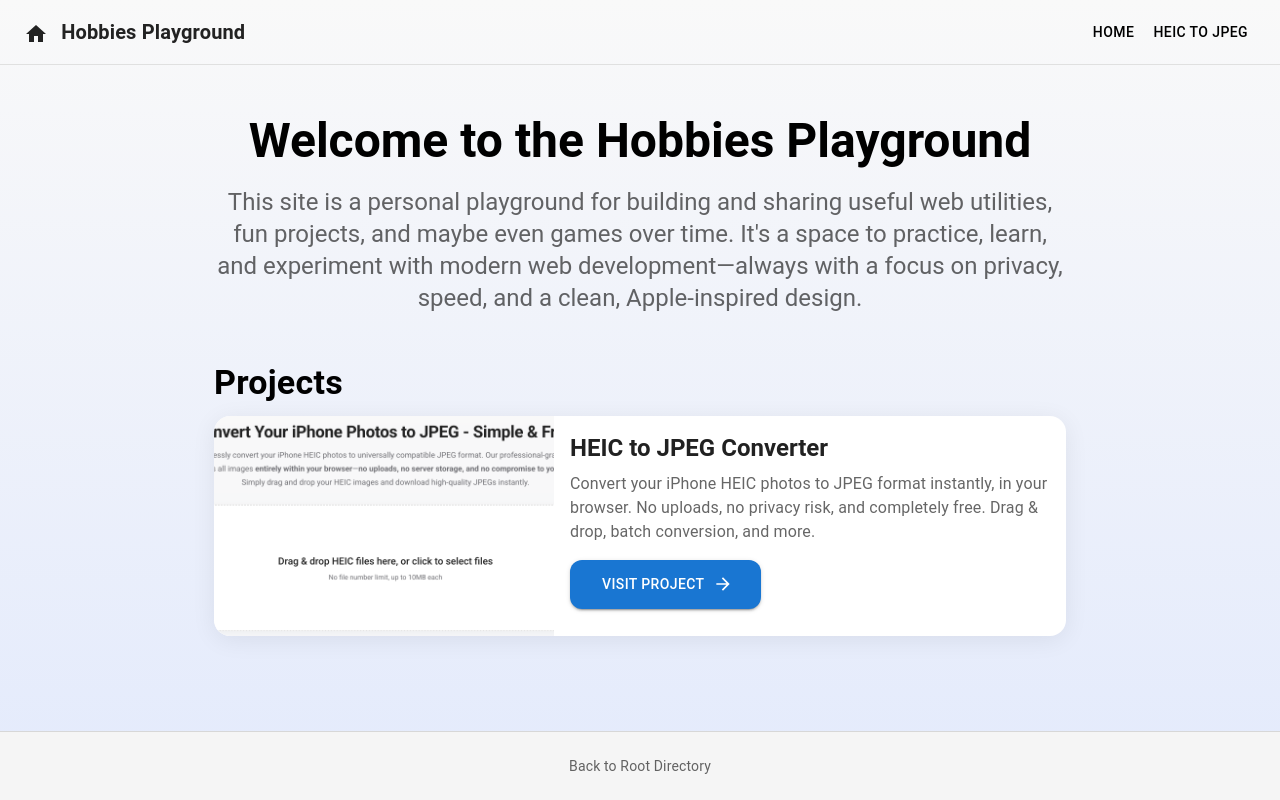
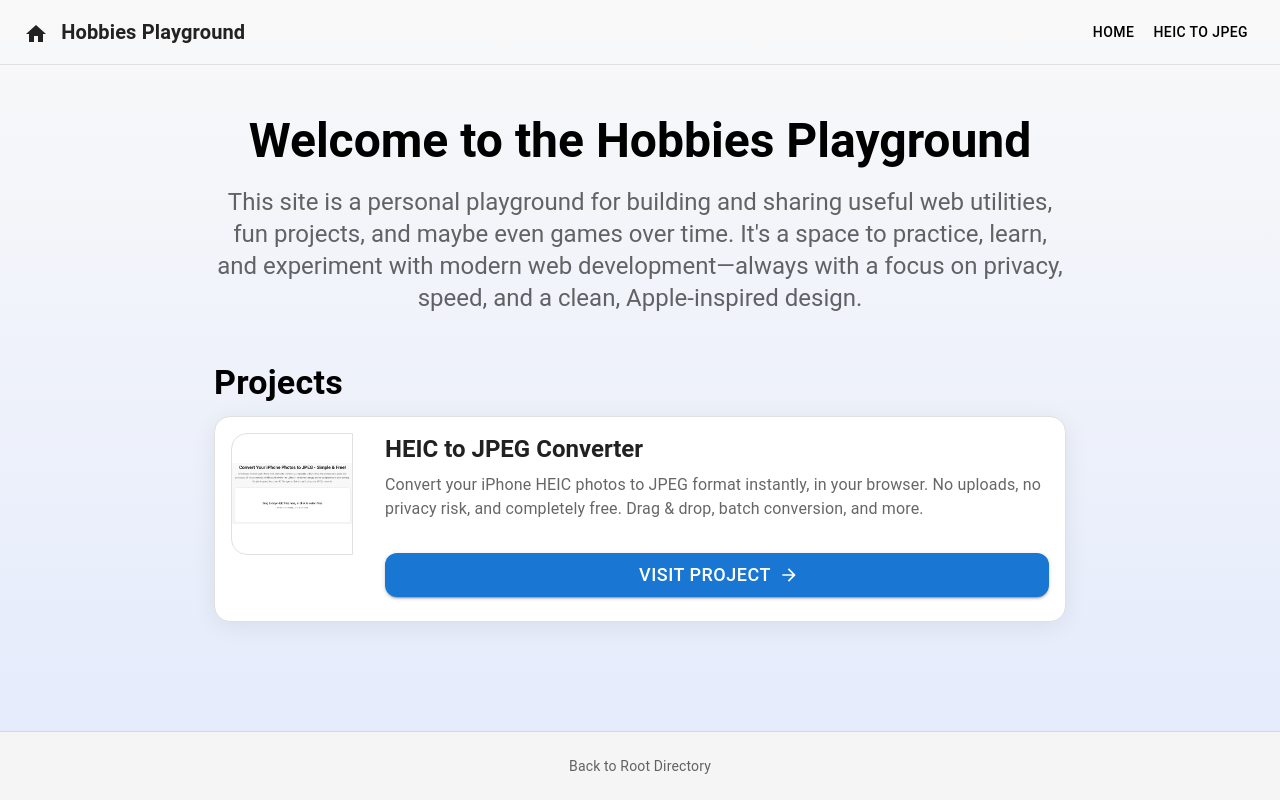
Before and after one commit to BilkoBibitkov/bilkobibitkov.github.io, a React (Create React App) app: page / in a window 1280 px wide. Built offline with nearby package versions, Linux system fonts and the light colour scheme.

Commit message:
style: improve project card UI, image border, button, and Apple-like fonts

```diff
--- a/src/App.tsx
+++ b/src/App.tsx
@@ -52,7 +52,8 @@ function App() {
       background: 'linear-gradient(180deg, #f9f9f9 0%, #e3eafc 100%)',
       minHeight: '100vh',
       display: 'flex',
-      flexDirection: 'column'
+      flexDirection: 'column',
+      fontFamily: `-apple-system, BlinkMacSystemFont, 'San Francisco', 'Segoe UI', 'Roboto', 'Oxygen', 'Ubuntu', 'Cantarell', 'Fira Sans', 'Droid Sans', 'Helvetica Neue', sans-serif` // Apple-like font
     }}>
       <AppBar position="static" color="transparent" elevation={0} sx={{ borderBottom: '1px solid #e0e0e0' }}>
         <Toolbar>
@@ -85,6 +86,7 @@ function App() {
                         flexDirection: { xs: 'column', sm: 'row' },
                         boxShadow: '0 4px 24px 0 rgba(0,0,0,0.07)',
                         borderRadius: 4,
+                        border: '1.5px solid #e0e0e0', // Add border
                         transition: 'transform 0.2s, box-shadow 0.2s',
                         '&:hover': {
                           transform: 'translateY(-4px) scale(1.01)',
@@ -96,9 +98,17 @@ function App() {
                         component="img"
                         image={project.image}
                         alt={project.name}
-                        sx={{ width: { xs: '100%', sm: 340 }, height: 220, objectFit: 'cover', borderRadius: { sm: '16px 0 0 16px', xs: '16px 16px 0 0' } }}
+                        sx={{
+                          width: { xs: '100%', sm: 120 }, // Shrink image
+                          height: 120, // Shrink image
+                          objectFit: 'contain', // Show full icon
+                          borderRadius: { sm: '16px 0 0 16px', xs: '16px 16px 0 0' },
+                          border: '1.5px solid #e0e0e0', // Add border around image
+                          background: '#fff',
+                          m: 2 // Add margin
+                        }}
                       />
-                      <CardContent sx={{ flex: 1 }}>
+                      <CardContent sx={{ flex: 1, display: 'flex', flexDirection: 'column', justifyContent: 'center' }}>
                         <Typography variant="h5" sx={{ fontWeight: 600 }} gutterBottom>
                           {project.name}
                         </Typography>
@@ -109,7 +119,7 @@ function App() {
                           variant="contained"
                           color="primary"
                           endIcon={<ArrowForwardIcon />}
-                          sx={{ borderRadius: 3, px: 4, py: 1.5, fontWeight: 500 }}
+                          sx={{ borderRadius: 3, px: 4, py: 0.75, fontWeight: 500, mt: 2, width: '100%', minHeight: 36, fontSize: 18 }}
                           onClick={() => window.location.href = project.link}
                         >
                           Visit Project
```
